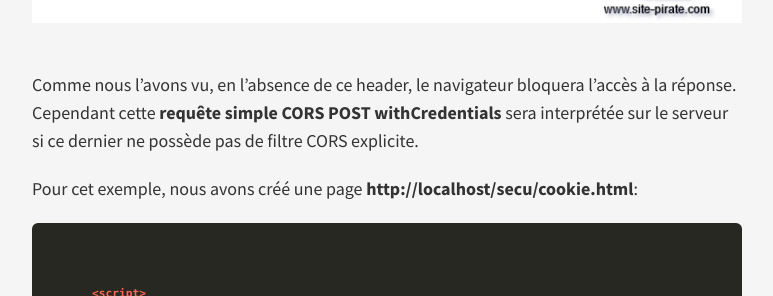
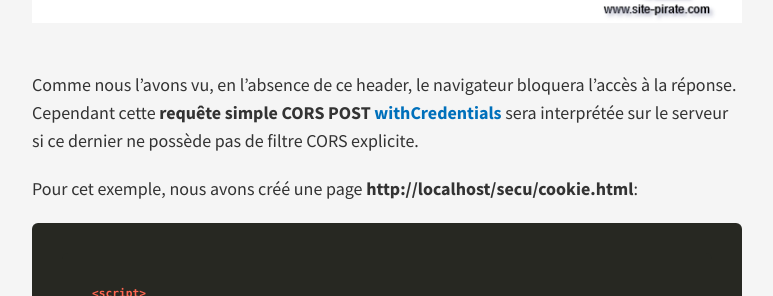
Before and after one commit to phackt/phackt.github.io, a Jekyll site: the page built from _posts/2016-08-20-xss-cors-csrf-partie-3-cors-csrf.markdown, in a window 1280 px wide and 900 px high, scrolled down 3222 px. Shown: the part 159-455 px from the top of the window, without its empty margins (253-1026 px from the left). Built offline with Jekyll 4.4.1, drawn with Linux system fonts in a browser that asks for light colours; nearby versions of some CDN libraries; comment, search, counter and statistics services are not loaded; part of the change alters nothing that is shown.

```diff
--- a/_posts/2016-08-20-xss-cors-csrf-partie-3-cors-csrf.markdown
+++ b/_posts/2016-08-20-xss-cors-csrf-partie-3-cors-csrf.markdown
@@ -65,7 +65,7 @@ La première chose pour un site souhaitant faire du CORS est de bien positionner
 
 ![Schema attaque CORS]({{ site.url }}/public/images/cors-csrf/cors_2.png)
 
-Comme nous l’avons vu, en l’absence de ce header, le navigateur bloquera l’accès à la réponse. Cependant cette **requête simple CORS POST withCredentials** sera interprétée sur le serveur si ce dernier ne possède pas de filtre CORS explicite.
+Comme nous l’avons vu, en l’absence de ce header, le navigateur bloquera l’accès à la réponse. Cependant cette **requête simple CORS POST [withCredentials](https://developer.mozilla.org/en-US/docs/Web/API/XMLHttpRequest/withCredentials)** sera interprétée sur le serveur si ce dernier ne possède pas de filtre CORS explicite.
 
 Pour cet exemple, nous avons créé une page **http://localhost/secu/cookie.html**:
 
```
